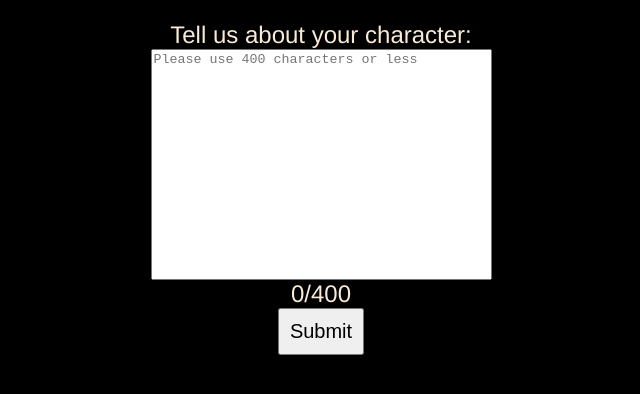
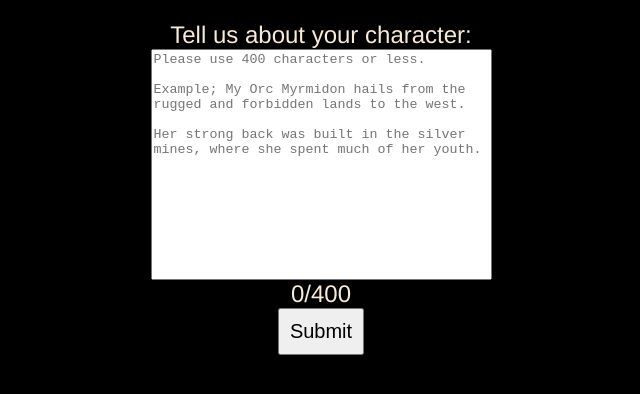
Before and after one commit to Warjumper/cpnt-262-achievements2-2, a plain HTML site: page index.html in a window 1280 px wide. Shown: the part 116-510 px from the top of the page, without its empty margins (319-959 px from the left). Drawn offline with Linux system fonts and the light colour scheme.

Commit message:
flavour text

```diff
--- a/index.html
+++ b/index.html
@@ -15,7 +15,11 @@
     <h1>Character Bio Page</h1>
     <label for="tweet">Tell us about your character:</label>
 
-    <textarea id="textBio" name="bio" rows="15" cols="40" placeholder="Please use 400 characters or less"
+    <textarea id="textBio" name="bio" rows="15" cols="40" placeholder="Please use 400 characters or less.
+
+Example; My Orc Myrmidon hails from the rugged and forbidden lands to the west.
+
+Her strong back was built in the silver mines, where she spent much of her youth."
       maxlength="400"></textarea>
 
     <span id="textCounter">0/400</span><br>
```
